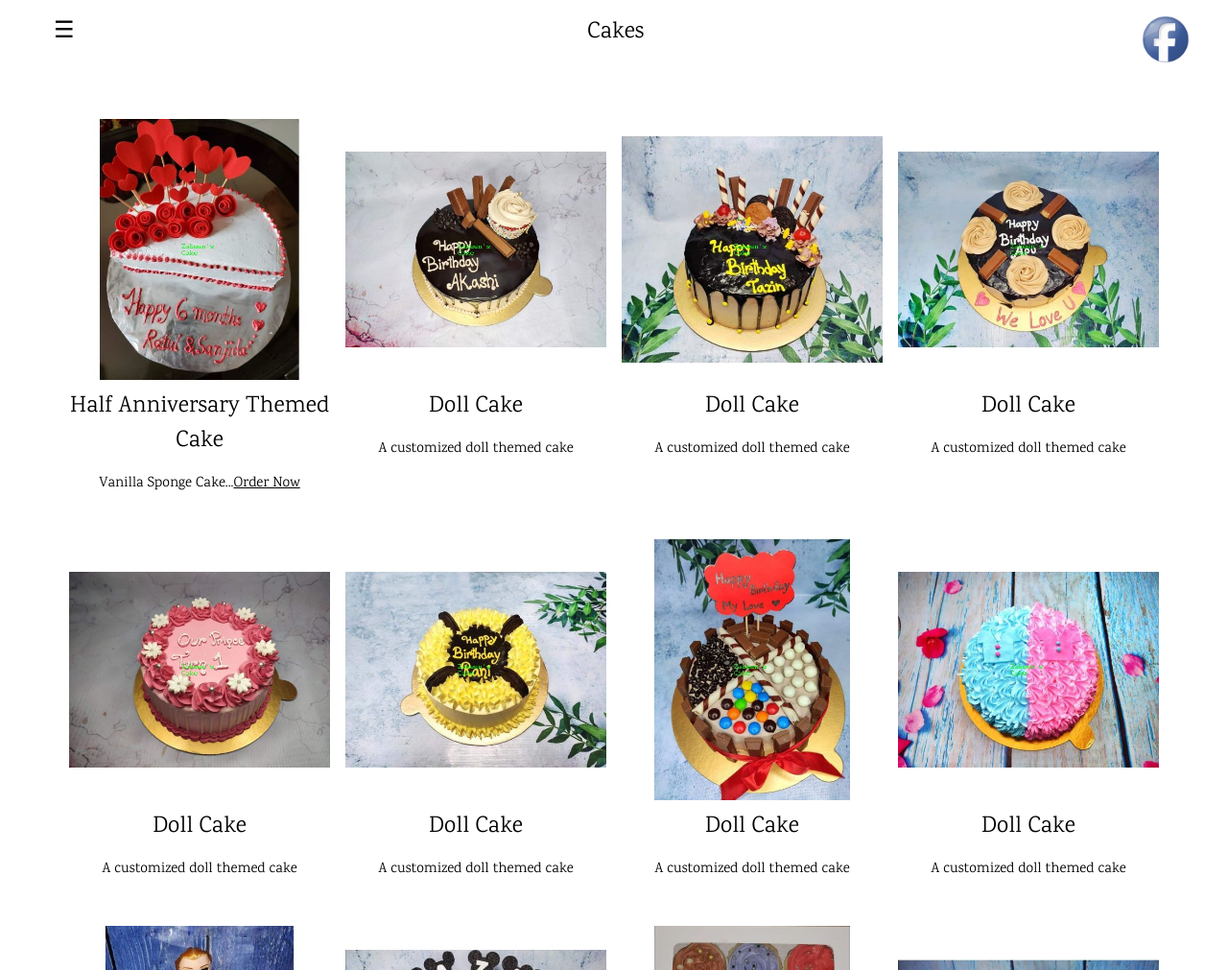
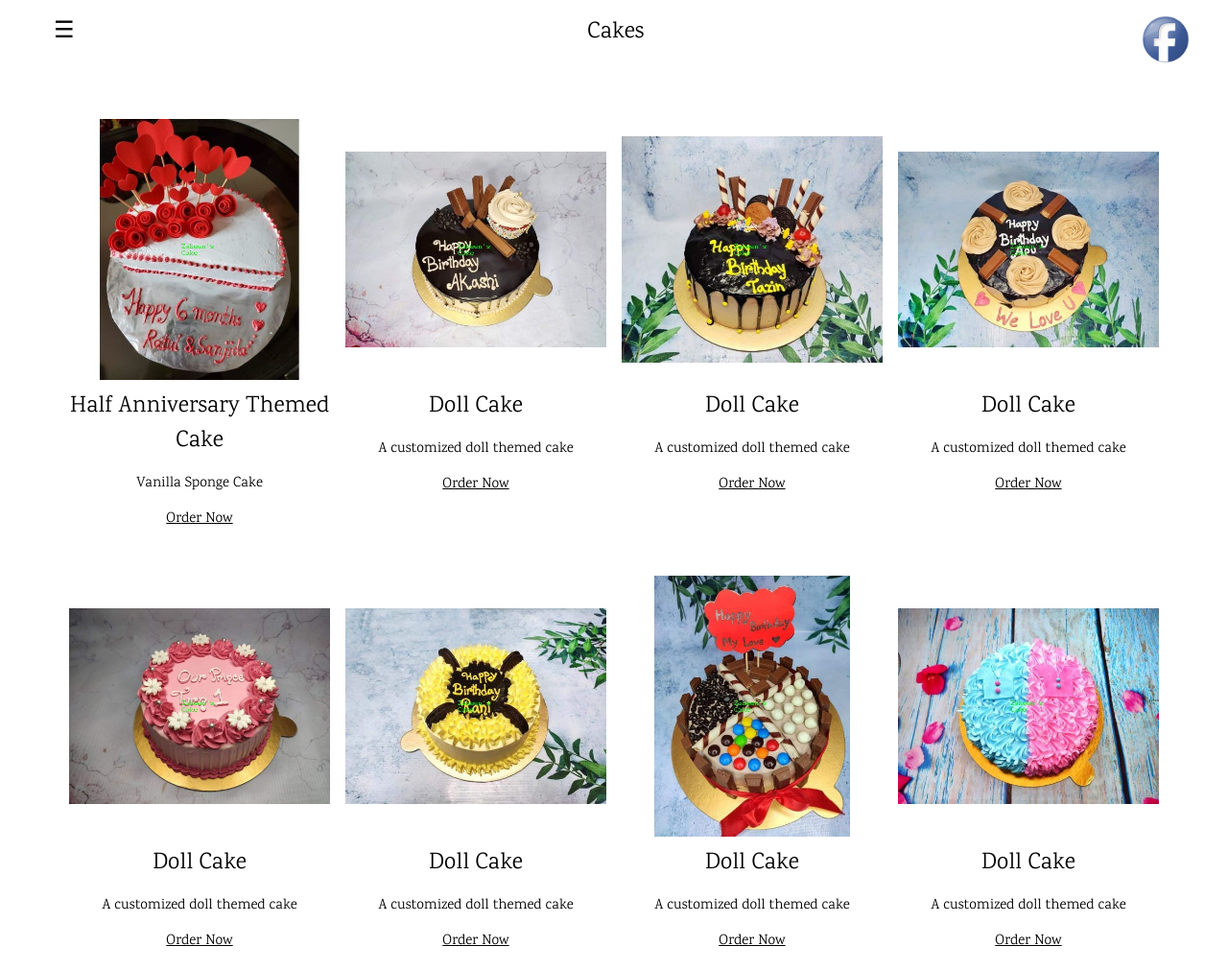
Before and after one commit to nazmulkibria/zh, a plain HTML site: page index.html in a window 1280 px wide. Shown: the top 1011 px of the page at 96% size. Drawn offline with nearby package versions, Linux system fonts and the light colour scheme.

```diff
--- a/index.html
+++ b/index.html
@@ -36,22 +36,26 @@ body,h1,h2,h3,h4,h5,h6 {font-family: "Karma", sans-serif}
   <div class="w3-quarter">
         <img src="/images/001.jpg" alt="Doll Cake" style="width:100%">
         <h3>Half Anniversary Themed Cake</h3>
-        <p>Vanilla Sponge Cake...<a href="http://m.me/zhcake">Order Now</a></p>
+        <p>Vanilla Sponge Cake</p>
+        <p><a href="http://m.me/zhcake">Order Now</a></p>
       </div>
   <div class="w3-quarter">
         <img src="/images/002.jpg" alt="Doll Cake" style="width:100%">
         <h3>Doll Cake</h3>
         <p>A customized doll themed cake</p>
+        <p><a href="http://m.me/zhcake">Order Now</a></p>
       </div>
   <div class="w3-quarter">
         <img src="/images/003.jpg" alt="Doll Cake" style="width:100%">
         <h3>Doll Cake</h3>
         <p>A customized doll themed cake</p>
+        <p><a href="http://m.me/zhcake">Order Now</a></p>
       </div>
   <div class="w3-quarter">
         <img src="/images/004.jpg" alt="Doll Cake" style="width:100%">
         <h3>Doll Cake</h3>
         <p>A customized doll themed cake</p>
+        <p><a href="http://m.me/zhcake">Order Now</a></p>
       </div>
   </div>
   <div class="w3-row-padding w3-padding-16 w3-center" id="food">
@@ -59,21 +63,25 @@ body,h1,h2,h3,h4,h5,h6 {font-family: "Karma", sans-serif}
         <img src="/images/005.jpg" alt="Doll Cake" style="width:100%">
         <h3>Doll Cake</h3>
         <p>A customized doll themed cake</p>
+        <p><a href="http://m.me/zhcake">Order Now</a></p>
       </div>
   <div class="w3-quarter">
         <img src="/images/006.jpg" alt="Doll Cake" style="width:100%">
         <h3>Doll Cake</h3>
         <p>A customized doll themed cake</p>
+        <p><a href="http://m.me/zhcake">Order Now</a></p>
       </div>
   <div class="w3-quarter">
         <img src="/images/007.jpg" alt="Doll Cake" style="width:100%">
         <h3>Doll Cake</h3>
         <p>A customized doll themed cake</p>
+        <p><a href="http://m.me/zhcake">Order Now</a></p>
       </div>
   <div class="w3-quarter">
         <img src="/images/008.jpg" alt="Doll Cake" style="width:100%">
         <h3>Doll Cake</h3>
         <p>A customized doll themed cake</p>
+        <p><a href="http://m.me/zhcake">Order Now</a></p>
       </div>
   </div>
   <div class="w3-row-padding w3-padding-16 w3-center" id="food">
@@ -81,21 +89,25 @@ body,h1,h2,h3,h4,h5,h6 {font-family: "Karma", sans-serif}
         <img src="/images/009.jpg" alt="Doll Cake" style="width:100%">
         <h3>Doll Cake</h3>
         <p>A customized doll themed cake</p>
+        <p><a href="http://m.me/zhcake">Order Now</a></p>
       </div>
   <div class="w3-quarter">
         <img src="/images/010.jpg" alt="Doll Cake" style="width:100%">
         <h3>Doll Cake</h3>
         <p>A customized doll themed cake</p>
+        <p><a href="http://m.me/zhcake">Order Now</a></p>
       </div>
   <div class="w3-quarter">
         <img src="/images/011.jpg" alt="Doll Cake" style="width:100%">
         <h3>Doll Cake</h3>
         <p>A customized doll themed cake</p>
+        <p><a href="http://m.me/zhcake">Order Now</a></p>
       </div>
   <div class="w3-quarter">
         <img src="/images/012.jpg" alt="Doll Cake" style="width:100%">
         <h3>Doll Cake</h3>
         <p>A customized doll themed cake</p>
+        <p><a href="http://m.me/zhcake">Order Now</a></p>
       </div>
   </div>
   <div class="w3-row-padding w3-padding-16 w3-center" id="food">
@@ -103,21 +115,25 @@ body,h1,h2,h3,h4,h5,h6 {font-family: "Karma", sans-serif}
         <img src="/images/013.jpg" alt="Doll Cake" style="width:100%">
         <h3>Doll Cake</h3>
         <p>A customized doll themed cake</p>
+        <p><a href="http://m.me/zhcake">Order Now</a></p>
       </div>
   <div class="w3-quarter">
         <img src="/images/014.jpg" alt="Doll Cake" style="width:100%">
         <h3>Doll Cake</h3>
         <p>A customized doll themed cake</p>
+        <p><a href="http://m.me/zhcake">Order Now</a></p>
       </div>
   <div class="w3-quarter">
         <img src="/images/015.jpg" alt="Doll Cake" style="width:100%">
         <h3>Doll Cake</h3>
         <p>A customized doll themed cake</p>
+        <p><a href="http://m.me/zhcake">Order Now</a></p>
       </div>
   <div class="w3-quarter">
         <img src="/images/016.jpg" alt="Doll Cake" style="width:100%">
         <h3>Doll Cake</h3>
         <p>A customized doll themed cake</p>
+        <p><a href="http://m.me/zhcake">Order Now</a></p>
       </div>
   </div>
   <div class="w3-row-padding w3-padding-16 w3-center" id="food">
@@ -125,21 +141,25 @@ body,h1,h2,h3,h4,h5,h6 {font-family: "Karma", sans-serif}
         <img src="/images/017.jpg" alt="Doll Cake" style="width:100%">
         <h3>Doll Cake</h3>
         <p>A customized doll themed cake</p>
+        <p><a href="http://m.me/zhcake">Order Now</a></p>
       </div>
   <div class="w3-quarter">
         <img src="/images/018.jpg" alt="Doll Cake" style="width:100%">
         <h3>Doll Cake</h3>
         <p>A customized doll themed cake</p>
+        <p><a href="http://m.me/zhcake">Order Now</a></p>
       </div>
   <div class="w3-quarter">
         <img src="/images/019.jpg" alt="Doll Cake" style="width:100%">
         <h3>Doll Cake</h3>
         <p>A customized doll themed cake</p>
+        <p><a href="http://m.me/zhcake">Order Now</a></p>
       </div>
   <div class="w3-quarter">
         <img src="/images/020.jpg" alt="Doll Cake" style="width:100%">
         <h3>Doll Cake</h3>
         <p>A customized doll themed cake</p>
+        <p><a href="http://m.me/zhcake">Order Now</a></p>
       </div>
   </div>
   <div class="w3-row-padding w3-padding-16 w3-center" id="food">
@@ -147,21 +167,25 @@ body,h1,h2,h3,h4,h5,h6 {font-family: "Karma", sans-serif}
         <img src="/images/021.jpg" alt="Doll Cake" style="width:100%">
         <h3>Doll Cake</h3>
         <p>A customized doll themed cake</p>
+        <p><a href="http://m.me/zhcake">Order Now</a></p>
       </div>
   <div class="w3-quarter">
         <img src="/images/022.jpg" alt="Doll Cake" style="width:100%">
         <h3>Doll Cake</h3>
         <p>A customized doll themed cake</p>
+        <p><a href="http://m.me/zhcake">Order Now</a></p>
       </div>
   <div class="w3-quarter">
         <img src="/images/023.jpg" alt="Doll Cake" style="width:100%">
         <h3>Doll Cake</h3>
         <p>A customized doll themed cake</p>
+        <p><a href="http://m.me/zhcake">Order Now</a></p>
       </div>
   <div class="w3-quarter">
         <img src="/images/024.jpg" alt="Doll Cake" style="width:100%">
         <h3>Doll Cake</h3>
         <p>A customized doll themed cake</p>
+        <p><a href="http://m.me/zhcake">Order Now</a></p>
       </div>
   </div>
   <div class="w3-row-padding w3-padding-16 w3-center" id="food">
@@ -169,21 +193,25 @@ body,h1,h2,h3,h4,h5,h6 {font-family: "Karma", sans-serif}
         <img src="/images/025.jpg" alt="Doll Cake" style="width:100%">
         <h3>Doll Cake</h3>
         <p>A customized doll themed cake</p>
+        <p><a href="http://m.me/zhcake">Order Now</a></p>
       </div>
   <div class="w3-quarter">
         <img src="/images/026.jpg" alt="Doll Cake" style="width:100%">
         <h3>Doll Cake</h3>
         <p>A customized doll themed cake</p>
+        <p><a href="http://m.me/zhcake">Order Now</a></p>
       </div>
   <div class="w3-quarter">
         <img src="/images/027.jpg" alt="Doll Cake" style="width:100%">
         <h3>Doll Cake</h3>
         <p>A customized doll themed cake</p>
+        <p><a href="http://m.me/zhcake">Order Now</a></p>
       </div>
   <div class="w3-quarter">
         <img src="/images/028.jpg" alt="Doll Cake" style="width:100%">
         <h3>Doll Cake</h3>
         <p>A customized doll themed cake</p>
+<p><a href="http://m.me/zhcake">Order Now</a></p>
       </div>
   </div>
   <div class="w3-row-padding w3-padding-16 w3-center" id="food">
@@ -191,21 +219,25 @@ body,h1,h2,h3,h4,h5,h6 {font-family: "Karma", sans-serif}
         <img src="/images/029.jpg" alt="Doll Cake" style="width:100%">
         <h3>Doll Cake</h3>
         <p>A customized doll themed cake</p>
+<p><a href="http://m.me/zhcake">Order Now</a></p>
       </div>
   <div class="w3-quarter">
         <img src="/images/030.jpg" alt="Doll Cake" style="width:100%">
         <h3>Doll Cake</h3>
         <p>A customized doll themed cake</p>
+<p><a href="http://m.me/zhcake">Order Now</a></p>
       </div>
   <div class="w3-quarter">
         <img src="/images/031.jpg" alt="Doll Cake" style="width:100%">
         <h3>Doll Cake</h3>
         <p>A customized doll themed cake</p>
+<p><a href="http://m.me/zhcake">Order Now</a></p>
       </div>
   <div class="w3-quarter">
         <img src="/images/032.jpg" alt="Doll Cake" style="width:100%">
         <h3>Doll Cake</h3>
         <p>A customized doll themed cake</p>
+<p><a href="http://m.me/zhcake">Order Now</a></p>
       </div>
   </div>
   <div class="w3-row-padding w3-padding-16 w3-center" id="food">
@@ -213,21 +245,25 @@ body,h1,h2,h3,h4,h5,h6 {font-family: "Karma", sans-serif}
         <img src="/images/033.jpg" alt="Doll Cake" style="width:100%">
         <h3>Doll Cake</h3>
         <p>A customized doll themed cake</p>
+<p><a href="http://m.me/zhcake">Order Now</a></p>
       </div>
   <div class="w3-quarter">
         <img src="/images/034.jpg" alt="Doll Cake" style="width:100%">
         <h3>Doll Cake</h3>
         <p>A customized doll themed cake</p>
+<p><a href="http://m.me/zhcake">Order Now</a></p>
       </div>
   <div class="w3-quarter">
         <img src="/images/035.jpg" alt="Doll Cake" style="width:100%">
         <h3>Doll Cake</h3>
         <p>A customized doll themed cake</p>
+<p><a href="http://m.me/zhcake">Order Now</a></p>
       </div>
   <div class="w3-quarter">
         <img src="/images/036.jpg" alt="Doll Cake" style="width:100%">
         <h3>Doll Cake</h3>
         <p>A customized doll themed cake</p>
+<p><a href="http://m.me/zhcake">Order Now</a></p>
       </div>
   </div>
   <div class="w3-row-padding w3-padding-16 w3-center" id="food">
@@ -235,21 +271,25 @@ body,h1,h2,h3,h4,h5,h6 {font-family: "Karma", sans-serif}
         <img src="/images/037.jpg" alt="Doll Cake" style="width:100%">
         <h3>Doll Cake</h3>
         <p>A customized doll themed cake</p>
+<p><a href="http://m.me/zhcake">Order Now</a></p>
       </div>
   <div class="w3-quarter">
         <img src="/images/038.jpg" alt="Doll Cake" style="width:100%">
         <h3>Doll Cake</h3>
         <p>A customized doll themed cake</p>
+<p><a href="http://m.me/zhcake">Order Now</a></p>
       </div>
   <div class="w3-quarter">
         <img src="/images/039.jpg" alt="Doll Cake" style="width:100%">
         <h3>Doll Cake</h3>
         <p>A customized doll themed cake</p>
+<p><a href="http://m.me/zhcake">Order Now</a></p>
       </div>
   <div class="w3-quarter">
         <img src="/images/040.jpg" alt="Doll Cake" style="width:100%">
         <h3>Doll Cake</h3>
         <p>A customized doll themed cake</p>
+<p><a href="http://m.me/zhcake">Order Now</a></p>
       </div>
   </div>
   <div class="w3-row-padding w3-padding-16 w3-center" id="food">
@@ -257,21 +297,25 @@ body,h1,h2,h3,h4,h5,h6 {font-family: "Karma", sans-serif}
         <img src="/images/041.jpg" alt="Doll Cake" style="width:100%">
         <h3>Doll Cake</h3>
         <p>A customized doll themed cake</p>
+<p><a href="http://m.me/zhcake">Order Now</a></p>
       </div>
   <div class="w3-quarter">
         <img src="/images/042.jpg" alt="Doll Cake" style="width:100%">
         <h3>Doll Cake</h3>
         <p>A customized doll themed cake</p>
+<p><a href="http://m.me/zhcake">Order Now</a></p>
       </div>
   <div class="w3-quarter">
         <img src="/images/043.jpg" alt="Doll Cake" style="width:100%">
         <h3>Doll Cake</h3>
         <p>A customized doll themed cake</p>
+<p><a href="http://m.me/zhcake">Order Now</a></p>
       </div>
   <div class="w3-quarter">
         <img src="/images/044.jpg" alt="Doll Cake" style="width:100%">
         <h3>Doll Cake</h3>
         <p>A customized doll themed cake</p>
+<p><a href="http://m.me/zhcake">Order Now</a></p>
       </div>
   </div>
   <div class="w3-row-padding w3-padding-16 w3-center" id="food">
@@ -279,21 +323,25 @@ body,h1,h2,h3,h4,h5,h6 {font-family: "Karma", sans-serif}
         <img src="/images/045.jpg" alt="Doll Cake" style="width:100%">
         <h3>Doll Cake</h3>
         <p>A customized doll themed cake</p>
+<p><a href="http://m.me/zhcake">Order Now</a></p>
       </div>
   <div class="w3-quarter">
         <img src="/images/046.jpg" alt="Doll Cake" style="width:100%">
         <h3>Doll Cake</h3>
         <p>A customized doll themed cake</p>
+<p><a href="http://m.me/zhcake">Order Now</a></p>
       </div>
   <div class="w3-quarter">
         <img src="/images/047.jpg" alt="Doll Cake" style="width:100%">
         <h3>Doll Cake</h3>
         <p>A customized doll themed cake</p>
+<p><a href="http://m.me/zhcake">Order Now</a></p>
       </div>
   <div class="w3-quarter">
         <img src="/images/048.jpg" alt="Doll Cake" style="width:100%">
         <h3>Doll Cake</h3>
         <p>A customized doll themed cake</p>
+<p><a href="http://m.me/zhcake">Order Now</a></p>
       </div>
   </div>
   <div class="w3-row-padding w3-padding-16 w3-center" id="food">
@@ -301,21 +349,25 @@ body,h1,h2,h3,h4,h5,h6 {font-family: "Karma", sans-serif}
         <img src="/images/049.jpg" alt="Doll Cake" style="width:100%">
         <h3>Doll Cake</h3>
         <p>A customized doll themed cake</p>
+<p><a href="http://m.me/zhcake">Order Now</a></p>
       </div>
   <div class="w3-quarter">
         <img src="/images/050.jpg" alt="Doll Cake" style="width:100%">
         <h3>Doll Cake</h3>
         <p>A customized doll themed cake</p>
+<p><a href="http://m.me/zhcake">Order Now</a></p>
       </div>
   <div class="w3-quarter">
         <img src="/images/051.jpg" alt="Doll Cake" style="width:100%">
         <h3>Doll Cake</h3>
         <p>A customized doll themed cake</p>
+<p><a href="http://m.me/zhcake">Order Now</a></p>
       </div>
   <div class="w3-quarter">
         <img src="/images/052.jpg" alt="Doll Cake" style="width:100%">
         <h3>Doll Cake</h3>
         <p>A customized doll themed cake</p>
+<p><a href="http://m.me/zhcake">Order Now</a></p>
       </div>
   </div>
   <div class="w3-row-padding w3-padding-16 w3-center" id="food">
@@ -323,21 +375,25 @@ body,h1,h2,h3,h4,h5,h6 {font-family: "Karma", sans-serif}
         <img src="/images/053.jpg" alt="Doll Cake" style="width:100%">
         <h3>Doll Cake</h3>
         <p>A customized doll themed cake</p>
+<p><a href="http://m.me/zhcake">Order Now</a></p>
       </div>
   <div class="w3-quarter">
         <img src="/images/054.jpg" alt="Doll Cake" style="width:100%">
         <h3>Doll Cake</h3>
         <p>A customized doll themed cake</p>
+<p><a href="http://m.me/zhcake">Order Now</a></p>
       </div>
   <div class="w3-quarter">
         <img src="/images/055.jpg" alt="Doll Cake" style="width:100%">
         <h3>Doll Cake</h3>
         <p>A customized doll themed cake</p>
+<p><a href="http://m.me/zhcake">Order Now</a></p>
       </div>
   <div class="w3-quarter">
         <img src="/images/056.jpg" alt="Doll Cake" style="width:100%">
         <h3>Doll Cake</h3>
         <p>A customized doll themed cake</p>
+<p><a href="http://m.me/zhcake">Order Now</a></p>
       </div>
   </div>
   <div class="w3-row-padding w3-padding-16 w3-center" id="food">
@@ -345,21 +401,25 @@ body,h1,h2,h3,h4,h5,h6 {font-family: "Karma", sans-serif}
         <img src="/images/057.jpg" alt="Doll Cake" style="width:100%">
         <h3>Doll Cake</h3>
         <p>A customized doll themed cake</p>
+<p><a href="http://m.me/zhcake">Order Now</a></p>
       </div>
   <div class="w3-quarter">
         <img src="/images/058.jpg" alt="Doll Cake" style="width:100%">
         <h3>Doll Cake</h3>
         <p>A customized doll themed cake</p>
+<p><a href="http://m.me/zhcake">Order Now</a></p>
       </div>
   <div class="w3-quarter">
         <img src="/images/059.jpg" alt="Doll Cake" style="width:100%">
         <h3>Doll Cake</h3>
         <p>A customized doll themed cake</p>
+<p><a href="http://m.me/zhcake">Order Now</a></p>
       </div>
   <div class="w3-quarter">
         <img src="/images/060.jpg" alt="Doll Cake" style="width:100%">
         <h3>Doll Cake</h3>
         <p>A customized doll themed cake</p>
+<p><a href="http://m.me/zhcake">Order Now</a></p>
       </div>
   </div>
   <div class="w3-row-padding w3-padding-16 w3-center" id="food">
@@ -367,21 +427,25 @@ body,h1,h2,h3,h4,h5,h6 {font-family: "Karma", sans-serif}
         <img src="/images/061.jpg" alt="Doll Cake" style="width:100%">
         <h3>Doll Cake</h3>
         <p>A customized doll themed cake</p>
+<p><a href="http://m.me/zhcake">Order Now</a></p>
       </div>
   <div class="w3-quarter">
         <img src="/images/062.jpg" alt="Doll Cake" style="width:100%">
         <h3>Doll Cake</h3>
         <p>A customized doll themed cake</p>
+<p><a href="http://m.me/zhcake">Order Now</a></p>
       </div>
   <div class="w3-quarter">
         <img src="/images/063.jpg" alt="Doll Cake" style="width:100%">
         <h3>Doll Cake</h3>
         <p>A customized doll themed cake</p>
+<p><a href="http://m.me/zhcake">Order Now</a></p>
       </div>
   <div class="w3-quarter">
         <img src="/images/064.jpg" alt="Doll Cake" style="width:100%">
         <h3>Doll Cake</h3>
         <p>A customized doll themed cake</p>
+<p><a href="http://m.me/zhcake">Order Now</a></p>
       </div>
   </div>
   <div class="w3-row-padding w3-padding-16 w3-center" id="food">
@@ -389,21 +453,25 @@ body,h1,h2,h3,h4,h5,h6 {font-family: "Karma", sans-serif}
         <img src="/images/065.jpg" alt="Doll Cake" style="width:100%">
         <h3>Doll Cake</h3>
         <p>A customized doll themed cake</p>
+<p><a href="http://m.me/zhcake">Order Now</a></p>
       </div>
   <div class="w3-quarter">
         <img src="/images/066.jpg" alt="Doll Cake" style="width:100%">
         <h3>Doll Cake</h3>
         <p>A customized doll themed cake</p>
+<p><a href="http://m.me/zhcake">Order Now</a></p>
       </div>
   <div class="w3-quarter">
         <img src="/images/067.jpg" alt="Doll Cake" style="width:100%">
         <h3>Doll Cake</h3>
         <p>A customized doll themed cake</p>
+<p><a href="http://m.me/zhcake">Order Now</a></p>
       </div>
   <div class="w3-quarter">
         <img src="/images/068.jpg" alt="Doll Cake" style="width:100%">
         <h3>Doll Cake</h3>
         <p>A customized doll themed cake</p>
+<p><a href="http://m.me/zhcake">Order Now</a></p>
       </div>
   </div>
   <div class="w3-row-padding w3-padding-16 w3-center" id="food">
@@ -411,21 +479,25 @@ body,h1,h2,h3,h4,h5,h6 {font-family: "Karma", sans-serif}
         <img src="/images/069.jpg" alt="Doll Cake" style="width:100%">
         <h3>Doll Cake</h3>
         <p>A customized doll themed cake</p>
+<p><a href="http://m.me/zhcake">Order Now</a></p>
       </div>
   <div class="w3-quarter">
         <img src="/images/070.jpg" alt="Doll Cake" style="width:100%">
         <h3>Doll Cake</h3>
         <p>A customized doll themed cake</p>
+<p><a href="http://m.me/zhcake">Order Now</a></p>
       </div>
   <div class="w3-quarter">
         <img src="/images/071.jpg" alt="Doll Cake" style="width:100%">
         <h3>Doll Cake</h3>
         <p>A customized doll themed cake</p>
+<p><a href="http://m.me/zhcake">Order Now</a></p>
       </div>
   <div class="w3-quarter">
         <img src="/images/072.jpg" alt="Doll Cake" style="width:100%">
         <h3>Doll Cake</h3>
         <p>A customized doll themed cake</p>
+<p><a href="http://m.me/zhcake">Order Now</a></p>
       </div>
   </div>
   <div class="w3-row-padding w3-padding-16 w3-center" id="food">
@@ -433,21 +505,25 @@ body,h1,h2,h3,h4,h5,h6 {font-family: "Karma", sans-serif}
         <img src="/images/073.jpg" alt="Doll Cake" style="width:100%">
         <h3>Doll Cake</h3>
         <p>A customized doll themed cake</p>
+<p><a href="http://m.me/zhcake">Order Now</a></p>
       </div>
   <div class="w3-quarter">
         <img src="/images/074.jpg" alt="Doll Cake" style="width:100%">
         <h3>Doll Cake</h3>
         <p>A customized doll themed cake</p>
+<p><a href="http://m.me/zhcake">Order Now</a></p>
       </div>
   <div class="w3-quarter">
         <img src="/images/075.jpg" alt="Doll Cake" style="width:100%">
         <h3>Doll Cake</h3>
         <p>A customized doll themed cake</p>
+<p><a href="http://m.me/zhcake">Order Now</a></p>
       </div>
   <div class="w3-quarter">
         <img src="/images/076.jpg" alt="Doll Cake" style="width:100%">
         <h3>Doll Cake</h3>
         <p>A customized doll themed cake</p>
+<p><a href="http://m.me/zhcake">Order Now</a></p>
       </div>
   </div>
   <div class="w3-row-padding w3-padding-16 w3-center" id="food">
@@ -455,21 +531,25 @@ body,h1,h2,h3,h4,h5,h6 {font-family: "Karma", sans-serif}
         <img src="/images/077.jpg" alt="Doll Cake" style="width:100%">
         <h3>Doll Cake</h3>
         <p>A customized doll themed cake</p>
+<p><a href="http://m.me/zhcake">Order Now</a></p>
       </div>
   <div class="w3-quarter">
         <img src="/images/078.jpg" alt="Doll Cake" style="width:100%">
         <h3>Doll Cake</h3>
         <p>A customized doll themed cake</p>
+<p><a href="http://m.me/zhcake">Order Now</a></p>
       </div>
   <div class="w3-quarter">
         <img src="/images/079.jpg" alt="Doll Cake" style="width:100%">
         <h3>Doll Cake</h3>
         <p>A customized doll themed cake</p>
+<p><a href="http://m.me/zhcake">Order Now</a></p>
       </div>
   <div class="w3-quarter">
         <img src="/images/080.jpg" alt="Doll Cake" style="width:100%">
         <h3>Doll Cake</h3>
         <p>A customized doll themed cake</p>
+<p><a href="http://m.me/zhcake">Order Now</a></p>
       </div>
   </div>
   <div class="w3-row-padding w3-padding-16 w3-center" id="food">
@@ -477,21 +557,25 @@ body,h1,h2,h3,h4,h5,h6 {font-family: "Karma", sans-serif}
         <img src="/images/081.jpg" alt="Doll Cake" style="width:100%">
         <h3>Doll Cake</h3>
         <p>A customized doll themed cake</p>
+<p><a href="http://m.me/zhcake">Order Now</a></p>
       </div>
   <div class="w3-quarter">
         <img src="/images/082.jpg" alt="Doll Cake" style="width:100%">
         <h3>Doll Cake</h3>
         <p>A customized doll themed cake</p>
+<p><a href="http://m.me/zhcake">Order Now</a></p>
       </div>
   <div class="w3-quarter">
         <img src="/images/083.jpg" alt="Doll Cake" style="width:100%">
         <h3>Doll Cake</h3>
         <p>A customized doll themed cake</p>
+<p><a href="http://m.me/zhcake">Order Now</a></p>
       </div>
   <div class="w3-quarter">
         <img src="/images/084.jpg" alt="Doll Cake" style="width:100%">
         <h3>Doll Cake</h3>
         <p>A customized doll themed cake</p>
+<p><a href="http://m.me/zhcake">Order Now</a></p>
       </div>
   </div>
   <div class="w3-row-padding w3-padding-16 w3-center" id="food">
@@ -499,21 +583,25 @@ body,h1,h2,h3,h4,h5,h6 {font-family: "Karma", sans-serif}
         <img src="/images/085.jpg" alt="Doll Cake" style="width:100%">
         <h3>Doll Cake</h3>
         <p>A customized doll themed cake</p>
+<p><a href="http://m.me/zhcake">Order Now</a></p>
       </div>
   <div class="w3-quarter">
         <img src="/images/086.jpg" alt="Doll Cake" style="width:100%">
         <h3>Doll Cake</h3>
         <p>A customized doll themed cake</p>
+<p><a href="http://m.me/zhcake">Order Now</a></p>
       </div>
   <div class="w3-quarter">
         <img src="/images/087.jpg" alt="Doll Cake" style="width:100%">
         <h3>Doll Cake</h3>
         <p>A customized doll themed cake</p>
+<p><a href="http://m.me/zhcake">Order Now</a></p>
       </div>
   <div class="w3-quarter">
         <img src="/images/088.jpg" alt="Doll Cake" style="width:100%">
         <h3>Doll Cake</h3>
         <p>A customized doll themed cake</p>
+<p><a href="http://m.me/zhcake">Order Now</a></p>
       </div>
   </div>
   <div class="w3-row-padding w3-padding-16 w3-center" id="food">
@@ -521,21 +609,25 @@ body,h1,h2,h3,h4,h5,h6 {font-family: "Karma", sans-serif}
         <img src="/images/089.jpg" alt="Doll Cake" style="width:100%">
         <h3>Doll Cake</h3>
         <p>A customized doll themed cake</p>
+<p><a href="http://m.me/zhcake">Order Now</a></p>
       </div>
   <div class="w3-quarter">
         <img src="/images/090.jpg" alt="Doll Cake" style="width:100%">
         <h3>Doll Cake</h3>
         <p>A customized doll themed cake</p>
+<p><a href="http://m.me/zhcake">Order Now</a></p>
       </div>
   <div class="w3-quarter">
         <img src="/images/091.jpg" alt="Doll Cake" style="width:100%">
         <h3>Doll Cake</h3>
         <p>A customized doll themed cake</p>
+<p><a href="http://m.me/zhcake">Order Now</a></p>
       </div>
   <div class="w3-quarter">
         <img src="/images/092.jpg" alt="Doll Cake" style="width:100%">
         <h3>Doll Cake</h3>
         <p>A customized doll themed cake</p>
+<p><a href="http://m.me/zhcake">Order Now</a></p>
       </div>
   </div>
 
```
